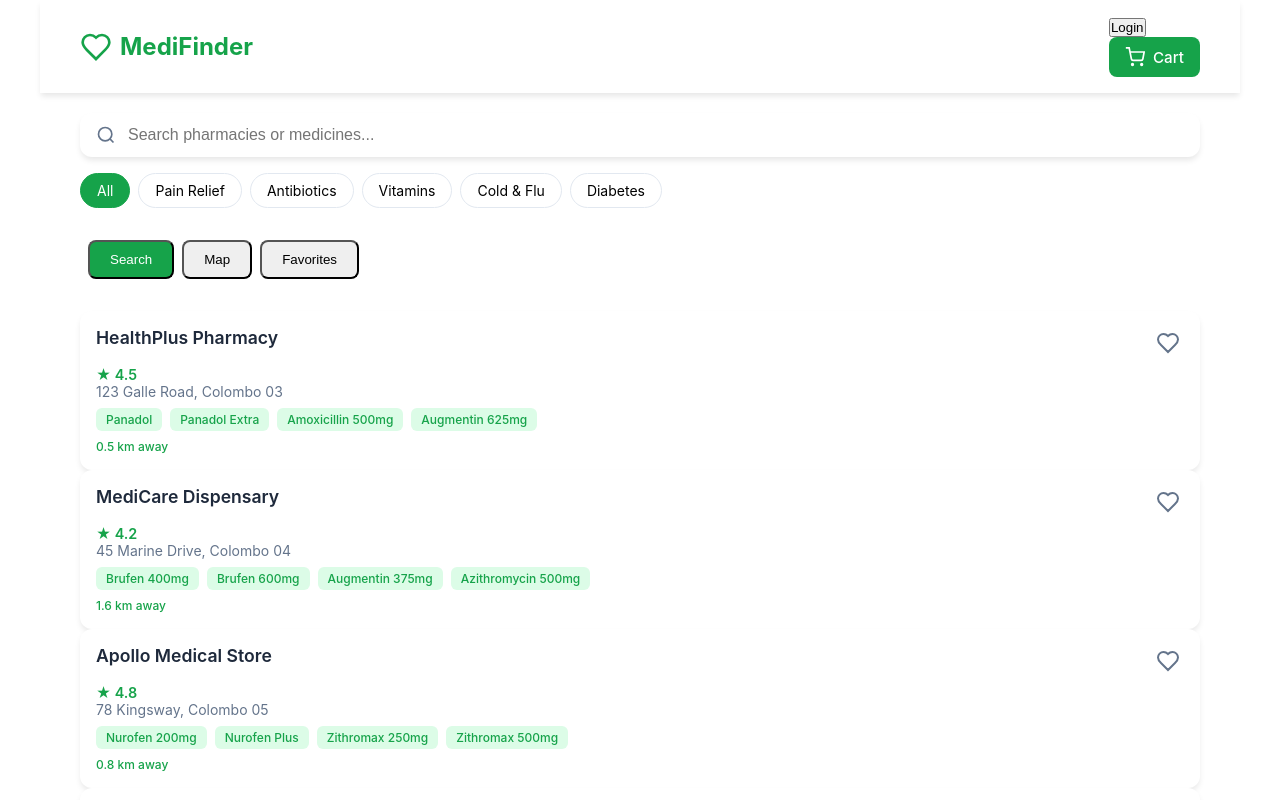
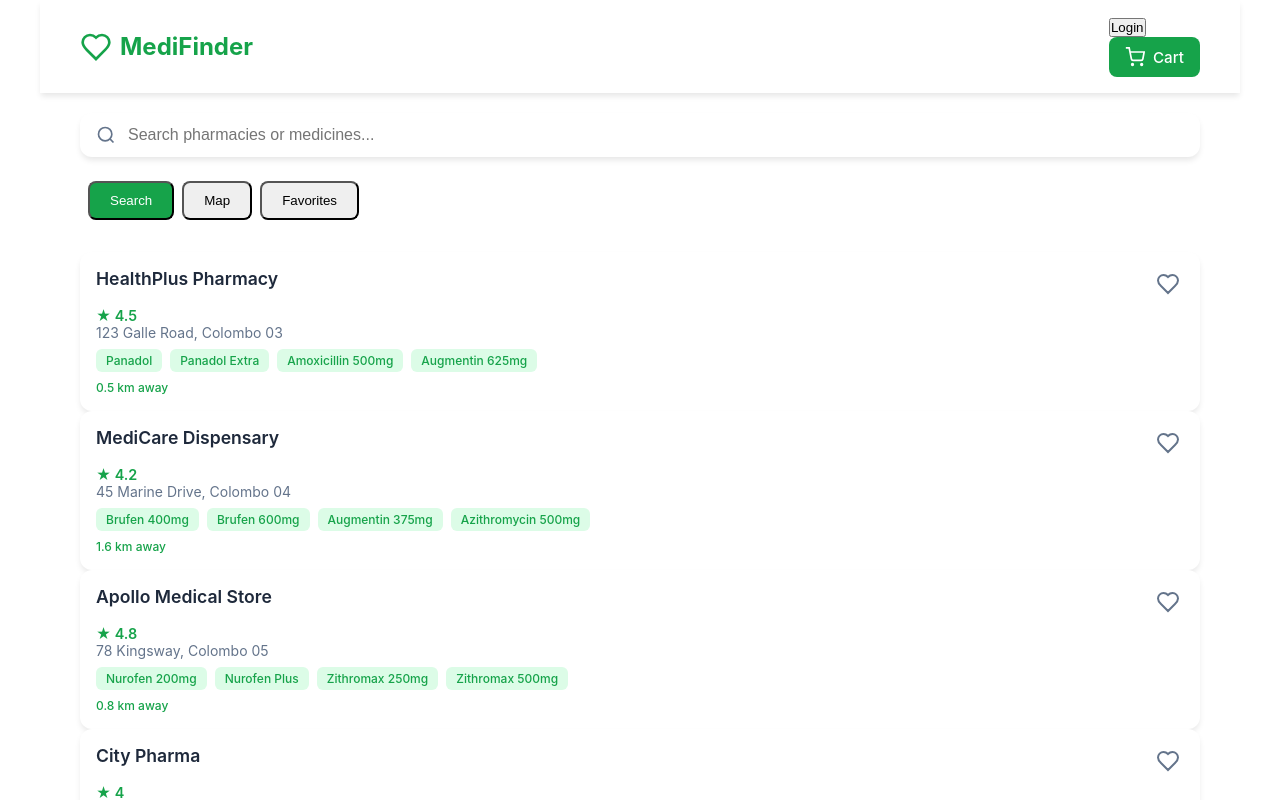
Before and after one commit to Chamath-the-curious/MediFinder, a React (Vite) app: page / in a window 1280 px wide. Shown: the top 800 px of the page. Built offline with nearby package versions, Linux system fonts and the light colour scheme.

Commit message:
removed filters

```diff
--- a/src/App.jsx
+++ b/src/App.jsx
@@ -97,16 +97,7 @@ const AppContent = () => {
           />
         </div>
 
-        <div className="filters">
-          {categories.map(cat => (
-            <button
-              key={cat}
-              className={`filter-chip ${cat === 'All' ? 'active' : ''}`}
-            >
-              {cat}
-            </button>
-          ))}
-        </div>
+
 
         <div className="nav-pills">
           {['search', 'map', 'favorites'].map(tab => (
```
